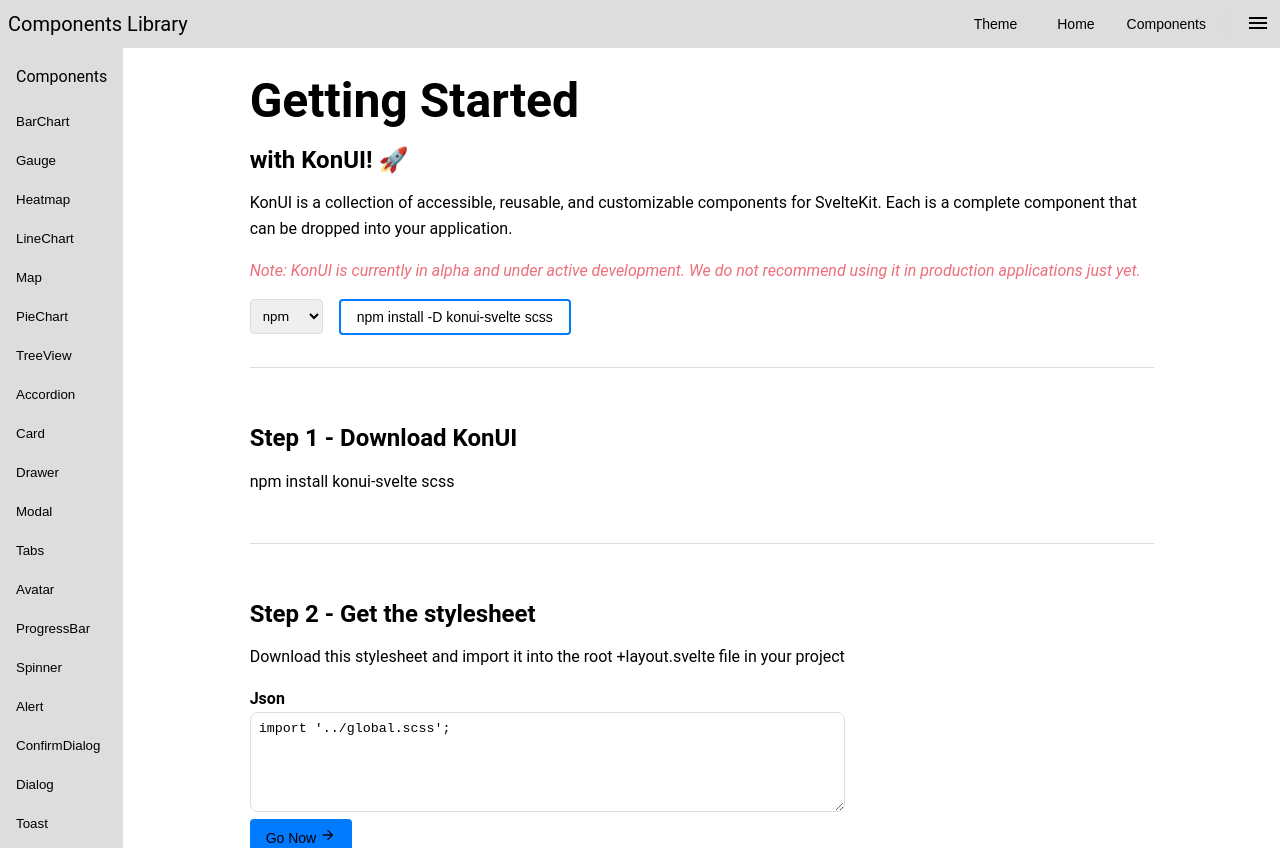
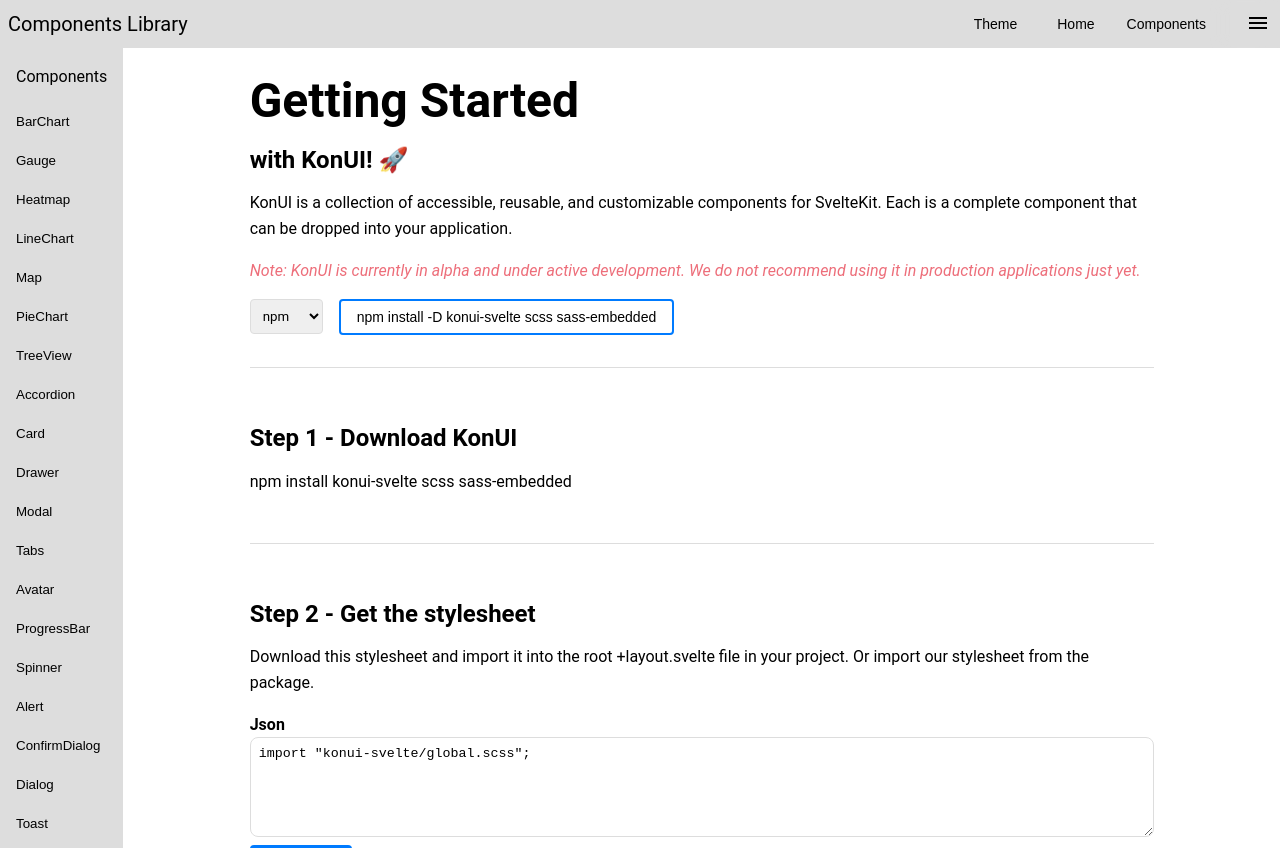
Before and after one commit to JoniBach/svelte-components, a SvelteKit app: page /components in a window 1280 px wide. Built offline with nearby package versions, Linux system fonts and the light colour scheme.

Commit message:
updating css

```diff
--- a/src/lib/components/demo/DemoContent.svelte
+++ b/src/lib/components/demo/DemoContent.svelte
@@ -20,7 +20,7 @@
 
 	function handleCopy() {
 		// Copy text to clipboard
-		navigator.clipboard.writeText(`${value} install -D ${library} scss`);
+		navigator.clipboard.writeText(`${value} install -D ${library} scss sass-embedded`);
 		// Show message
 		copyMessage = 'Copied to clipboard';
 		// Reset message after 1.5 seconds
@@ -70,7 +70,7 @@
 						}}
 					/>
 					<Button
-						label={copyMessage ? 'Copied!' : `${value} install -D ${library} scss`}
+						label={copyMessage ? 'Copied!' : `${value} install -D ${library} scss sass-embedded`}
 						variant="outlined"
 						color="primary"
 						on:click={handleCopy}
--- a/src/routes/+layout.svelte
+++ b/src/routes/+layout.svelte
@@ -1,5 +1,5 @@
 <script>
-	import '../global.scss';
+	// import '../global.scss';
 	import { initTheme } from '$lib';
 	// On mount, set the theme from localStorage if available
 	initTheme();
--- a/src/routes/components/+page.svelte
+++ b/src/routes/components/+page.svelte
@@ -37,7 +37,7 @@
 		{
 			variant: true,
 			subtitle: 'Step 1 - Download KonUI',
-			content: 'npm install konui-svelte scss',
+			content: 'npm install konui-svelte scss sass-embedded',
 			border: true,
 			actions: false
 		},
@@ -45,7 +45,7 @@
 			variant: true,
 			subtitle: 'Step 2 - Get the stylesheet',
 			content:
-				'Download this stylesheet and import it into the root +layout.svelte file in your project',
+				'Download this stylesheet and import it into the root +layout.svelte file in your project. Or import our stylesheet from the package.',
 			border: true,
 			actions: false,
 			code: {
@@ -57,7 +57,8 @@
 					valid: [],
 					width: '100%'
 				},
-				value: `import '../global.scss';`
+				value: `import "konui-svelte/global.scss";
+`
 			},
 			href: 'https://github.com/JoniBach/svelte-components/blob/main/src/global.scss'
 		},
--- a/svelte.config.js
+++ b/svelte.config.js
@@ -7,7 +7,8 @@
 	preprocess: sveltePreprocess({
 		scss: {
 			// Remove `sass` import and ensure this section is configured correctly
-			api: 'modern-compiler'
+			api: 'modern-compiler',
+			includePaths: ['src']
 		},
 		// Optionally, enable sourceMap if you need debugging information for styles
 		sourceMap: true
--- a/vite.config.ts
+++ b/vite.config.ts
@@ -7,6 +7,14 @@
 		sveltekit(),
 		dynamicImport() // Add the plugin here
 	],
+	css: {
+		preprocessorOptions: {
+			scss: {
+				// Automatically include global.scss in all components
+				additionalData: `@import './src/global.scss';`
+			}
+		}
+	},
 	test: {
 		include: ['src/**/*.{test,spec}.{js,ts}']
 	}
```
Also changed, not shown: package.json (+5 -3 lines).
